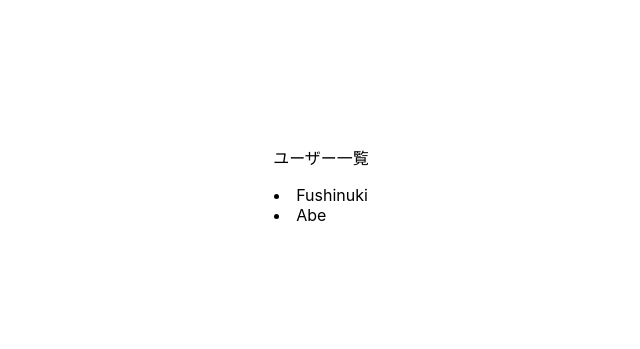
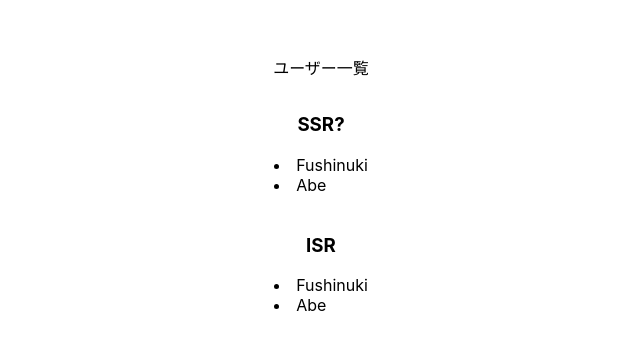
Before and after one commit to oimo23/Presto_Frontend, a Next.js app: page / in a window 1280 px wide. Shown: the part 223-572 px from the top of the page, without its empty margins (319-959 px from the left). Built offline with nearby package versions, Linux system fonts and the light colour scheme.

Commit message:
ISG実験

```diff
--- a/src/pages/index.tsx
+++ b/src/pages/index.tsx
@@ -14,6 +14,14 @@ const Home: NextPage = () => {
     </li>
   ))
 
+  const usersListIsg = mockUsers.map((user) => (
+    <li key={user.id + user.name}>
+      <Link href="/user_isg/[user.id]" as={`/user_isg/${user.id}`}>
+        {user.name}
+      </Link>
+    </li>
+  ))
+
   return (
     <div className={styles.container}>
       <Head>
@@ -24,7 +32,11 @@ const Home: NextPage = () => {
 
       <main className={styles.main}>
         <p>ユーザー一覧</p>
+        <h3>SSR?</h3>
         <div>{usersList}</div>
+        <br />
+        <h3>ISR</h3>
+        <div>{usersListIsg}</div>
       </main>
     </div>
   )
```
Also changed, not shown: src/pages/user_isg/[id].tsx (added, +47 -0 lines).
